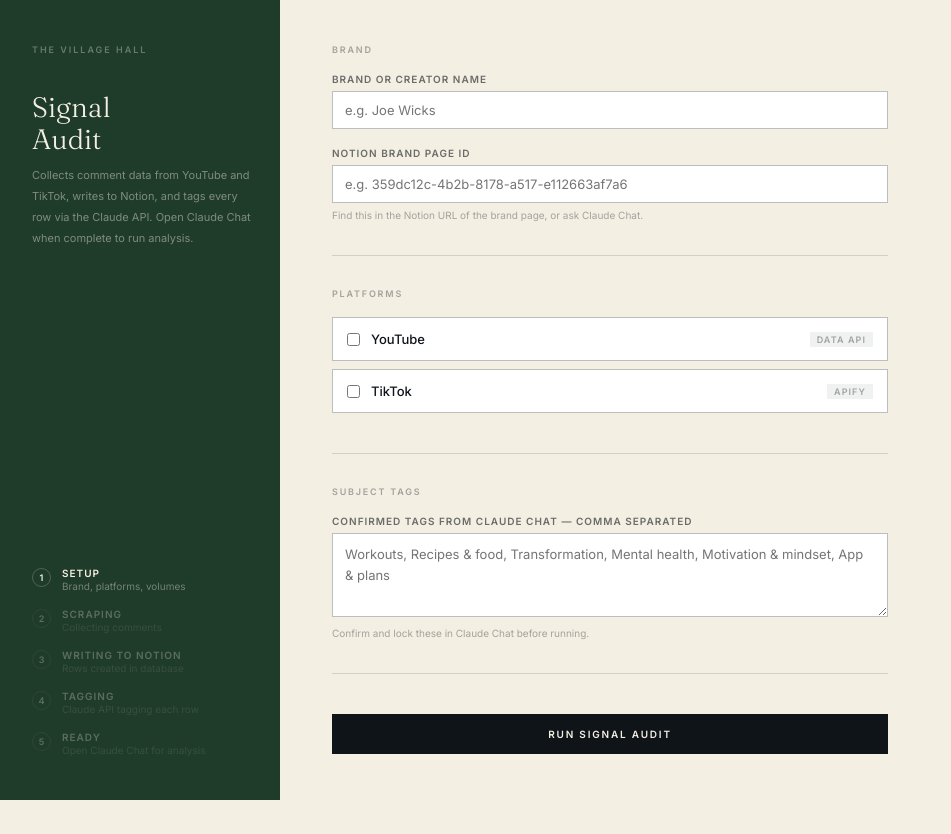
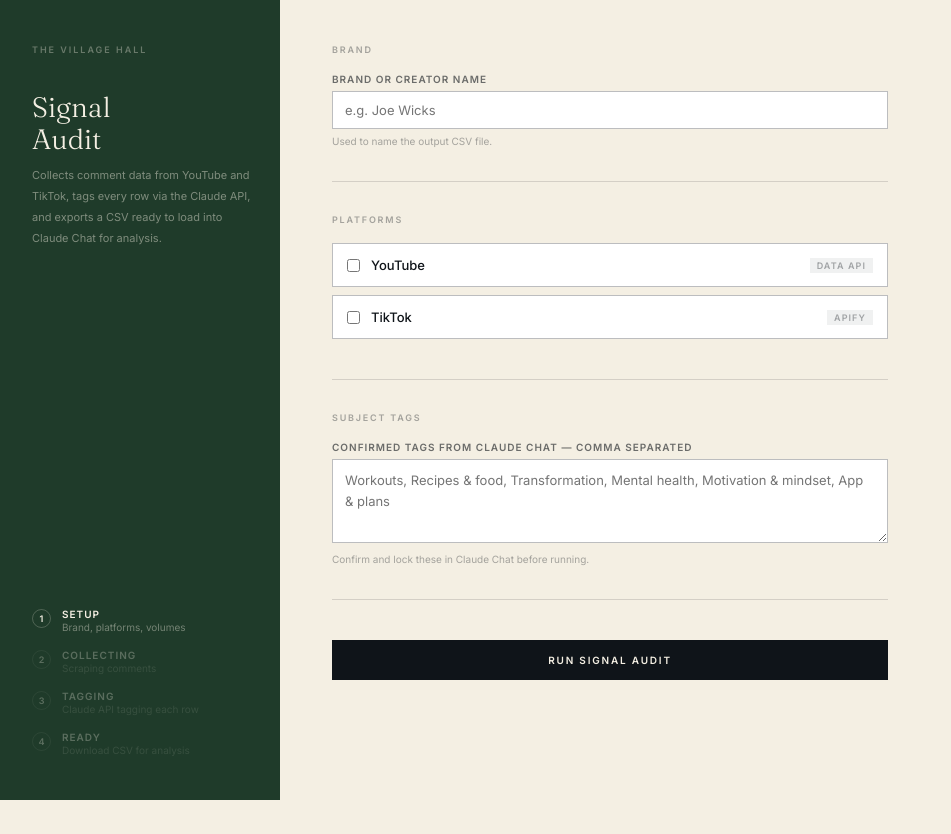
Before and after one commit to village-green-agency/signal-audit-tool, a Flask app: page / in a window 1280 px wide. Shown: the whole page, without its empty margins (0-951 px from the left). After the commit the page ends 800 px from the top, so only its background shows below. Run offline with Flask 3, Linux system fonts and the light colour scheme; some libraries are stand-ins or nearby versions.

Commit message:
Update index.html

```diff
--- a/templates/index.html
+++ b/templates/index.html
@@ -172,8 +172,6 @@ input[type="number"]:focus,
 textarea:focus { border-color: var(--hunter); }
 
 textarea { resize: vertical; min-height: 68px; line-height: 1.6; }
-
-.mono { font-family: 'SF Mono', 'Menlo', 'Consolas', monospace; font-size: 11.5px; }
 
 .hint {
   font-size: 10px;
@@ -372,20 +370,21 @@ textarea { resize: vertical; min-height: 68px; line-height: 1.6; }
 }
 .log-line:last-child { color: rgba(244,239,227,.72); }
 
-.notion-link {
+.download-btn {
   display: none;
-  margin-top: 18px;
+  margin-top: 20px;
+  font-family: 'Inter', sans-serif;
   font-size: 10px;
   font-weight: 600;
-  letter-spacing: .14em;
+  letter-spacing: .18em;
   text-transform: uppercase;
-  color: var(--cream);
+  background: var(--cream);
+  color: var(--hunter);
   text-decoration: none;
-  border-bottom: .5px solid rgba(244,239,227,.28);
-  padding-bottom: 2px;
-  transition: border-color .15s;
+  padding: 11px 22px;
+  transition: opacity .15s;
 }
-.notion-link:hover { border-color: var(--cream); }
+.download-btn:hover { opacity: .85; }
 
 .error-msg {
   font-size: 11px;
@@ -404,9 +403,9 @@ textarea { resize: vertical; min-height: 68px; line-height: 1.6; }
     <p class="wordmark">The Village Hall</p>
     <h1>Signal<br>Audit</h1>
     <p class="sidebar-desc">
-      Collects comment data from YouTube and TikTok, writes to Notion,
-      and tags every row via the Claude API. Open Claude Chat when complete
-      to run analysis.
+      Collects comment data from YouTube and TikTok,
+      tags every row via the Claude API, and exports a CSV
+      ready to load into Claude Chat for analysis.
     </p>
     <div class="steps">
       <div class="step active" id="step-1">
@@ -419,29 +418,22 @@ textarea { resize: vertical; min-height: 68px; line-height: 1.6; }
       <div class="step" id="step-2">
         <div class="step-num">2</div>
         <div>
-          <p class="step-label">Scraping</p>
-          <p class="step-sub">Collecting comments</p>
+          <p class="step-label">Collecting</p>
+          <p class="step-sub">Scraping comments</p>
         </div>
       </div>
       <div class="step" id="step-3">
         <div class="step-num">3</div>
         <div>
-          <p class="step-label">Writing to Notion</p>
-          <p class="step-sub">Rows created in database</p>
+          <p class="step-label">Tagging</p>
+          <p class="step-sub">Claude API tagging each row</p>
         </div>
       </div>
       <div class="step" id="step-4">
         <div class="step-num">4</div>
         <div>
-          <p class="step-label">Tagging</p>
-          <p class="step-sub">Claude API tagging each row</p>
-        </div>
-      </div>
-      <div class="step" id="step-5">
-        <div class="step-num">5</div>
-        <div>
           <p class="step-label">Ready</p>
-          <p class="step-sub">Open Claude Chat for analysis</p>
+          <p class="step-sub">Download CSV for analysis</p>
         </div>
       </div>
     </div>
@@ -456,12 +448,7 @@ textarea { resize: vertical; min-height: 68px; line-height: 1.6; }
       <div class="field">
         <label for="brand_name">Brand or creator name</label>
         <input type="text" id="brand_name" placeholder="e.g. Joe Wicks">
-      </div>
-      <div class="field">
-        <label for="notion_page_id">Notion brand page ID</label>
-        <input type="text" id="notion_page_id" class="mono"
-          placeholder="e.g. 359dc12c-4b2b-8178-a517-e112663af7a6">
-        <p class="hint">Find this in the Notion URL of the brand page, or ask Claude Chat.</p>
+        <p class="hint">Used to name the output CSV file.</p>
       </div>
     </div>
 
@@ -567,8 +554,8 @@ textarea { resize: vertical; min-height: 68px; line-height: 1.6; }
         <div class="progress-anim" id="s-anim"></div>
       </div>
       <div class="status-log" id="s-log"></div>
-      <a href="#" id="s-link" class="notion-link" target="_blank">
-        Open Comment Dataset in Notion →
+      <a href="#" id="s-link" class="download-btn">
+        Download comment CSV →
       </a>
       <p class="error-msg" id="s-err"></p>
     </div>
@@ -633,19 +620,16 @@ function applyState(id, open) {
 
 // ── Submit ────────────────────────────────────────────────────
 async function startRun() {
-  const brand   = document.getElementById('brand_name').value.trim();
-  const pageId  = document.getElementById('notion_page_id').value.trim();
-  const tags    = document.getElementById('subject_tags').value.trim();
-  const plats   = ['youtube','tiktok'].filter(p => document.getElementById('chk-'+p).checked);
+  const brand  = document.getElementById('brand_name').value.trim();
+  const tags   = document.getElementById('subject_tags').value.trim();
+  const plats  = ['youtube','tiktok'].filter(p => document.getElementById('chk-'+p).checked);
 
   if (!brand)        { alert('Please enter a brand name.'); return; }
-  if (!pageId)       { alert('Please enter the Notion brand page ID.'); return; }
   if (!plats.length) { alert('Please select at least one platform.'); return; }
   if (!tags)         { alert('Please enter the confirmed subject tags.'); return; }
 
   const payload = {
     brand_name:            brand,
-    notion_page_id:        pageId,
     platforms:             plats,
     subject_tags:          tags,
     youtube_handle:        document.getElementById('youtube_handle').value.trim(),
@@ -678,7 +662,7 @@ async function poll(runId) {
 
   setText('s-phase',  d.phase || '—');
   setText('s-counts',
-    `${(d.items_written||0).toLocaleString()} rows collected · ${(d.items_tagged||0).toLocaleString()} rows tagged`
+    `${(d.items_written||0).toLocaleString()} collected · ${(d.items_tagged||0).toLocaleString()} tagged`
   );
 
   const log = document.getElementById('s-log');
@@ -691,12 +675,10 @@ async function poll(runId) {
     hide('s-anim');
     document.getElementById('s-fill').style.width = '100%';
     document.getElementById('submit-btn').textContent = 'Run complete';
-    if (d.database_url) {
-      const lnk = document.getElementById('s-link');
-      lnk.href = d.database_url;
-      lnk.style.display = 'inline-block';
-    }
-    setStep(5);
+    const lnk = document.getElementById('s-link');
+    lnk.href = `/download/${runId}`;
+    lnk.style.display = 'inline-block';
+    setStep(4);
   }
 
   if (d.status === 'error') {
@@ -714,22 +696,21 @@ async function poll(runId) {
 function phaseToStep(phase) {
   if (!phase) return 1;
   const p = phase.toLowerCase();
-  if (p.includes('scraping') || p.includes('youtube') || p.includes('tiktok')) return 2;
-  if (p.includes('writing') || p.includes('retrieving') || p.includes('notion')) return 3;
-  if (p.includes('tagging') || p.includes('claude')) return 4;
-  if (p === 'done') return 5;
+  if (p.includes('scraping') || p.includes('youtube') || p.includes('tiktok') || p.includes('collecting')) return 2;
+  if (p.includes('tagging') || p.includes('generating') || p.includes('csv')) return 3;
+  if (p === 'done') return 4;
   return 1;
 }
 
 function setStep(n) {
-  for (let i = 1; i <= 5; i++) {
+  for (let i = 1; i <= 4; i++) {
     const el  = document.getElementById('step-' + i);
     const num = el.querySelector('.step-num');
     el.classList.remove('active','done');
     num.classList.remove('done');
     num.textContent = i;
-    if (i < n)      { el.classList.add('done'); num.classList.add('done'); num.textContent = '✓'; }
-    else if (i ===n){ el.classList.add('active'); }
+    if (i < n)       { el.classList.add('done'); num.classList.add('done'); num.textContent = '✓'; }
+    else if (i === n){ el.classList.add('active'); }
   }
 }
 
```
